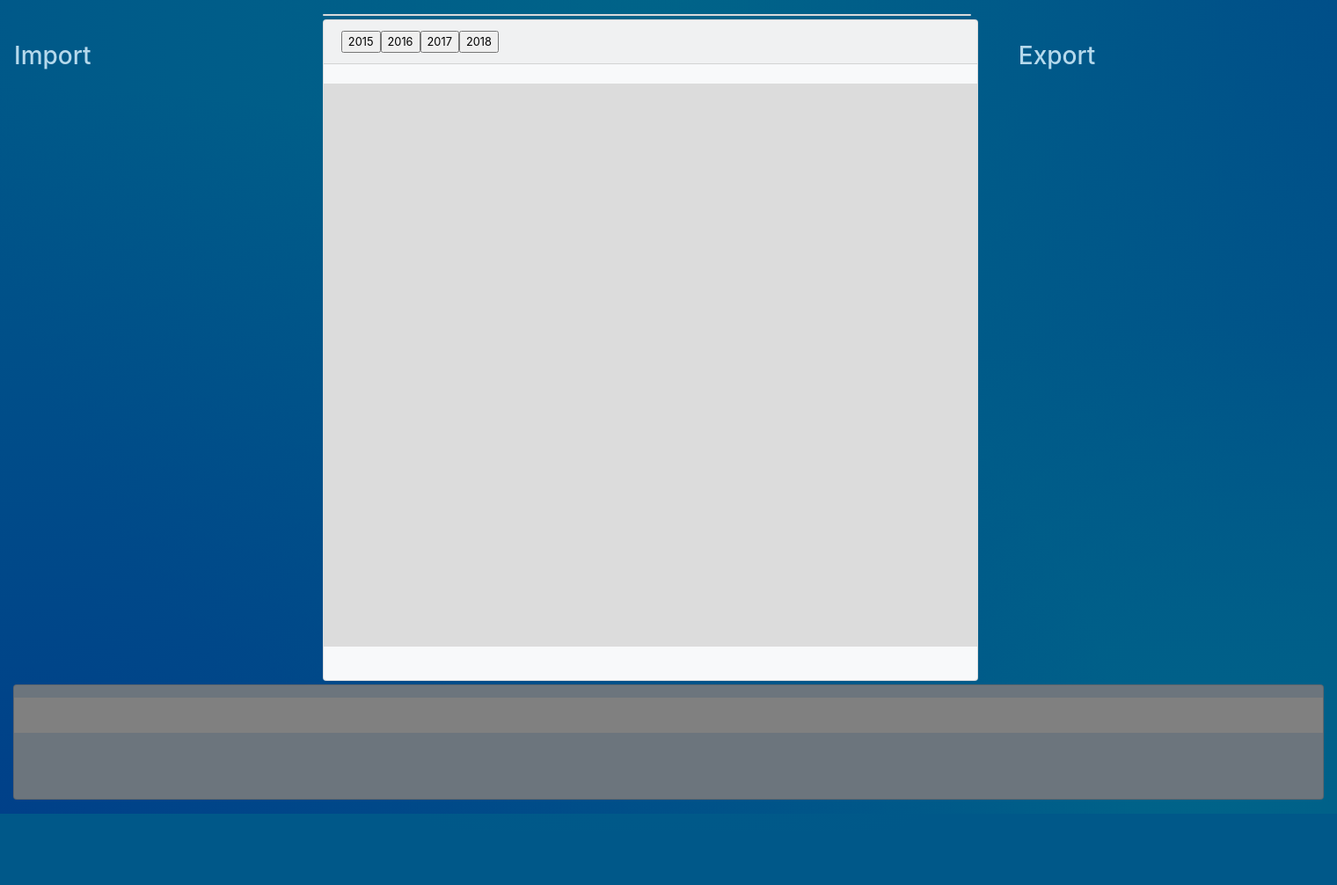
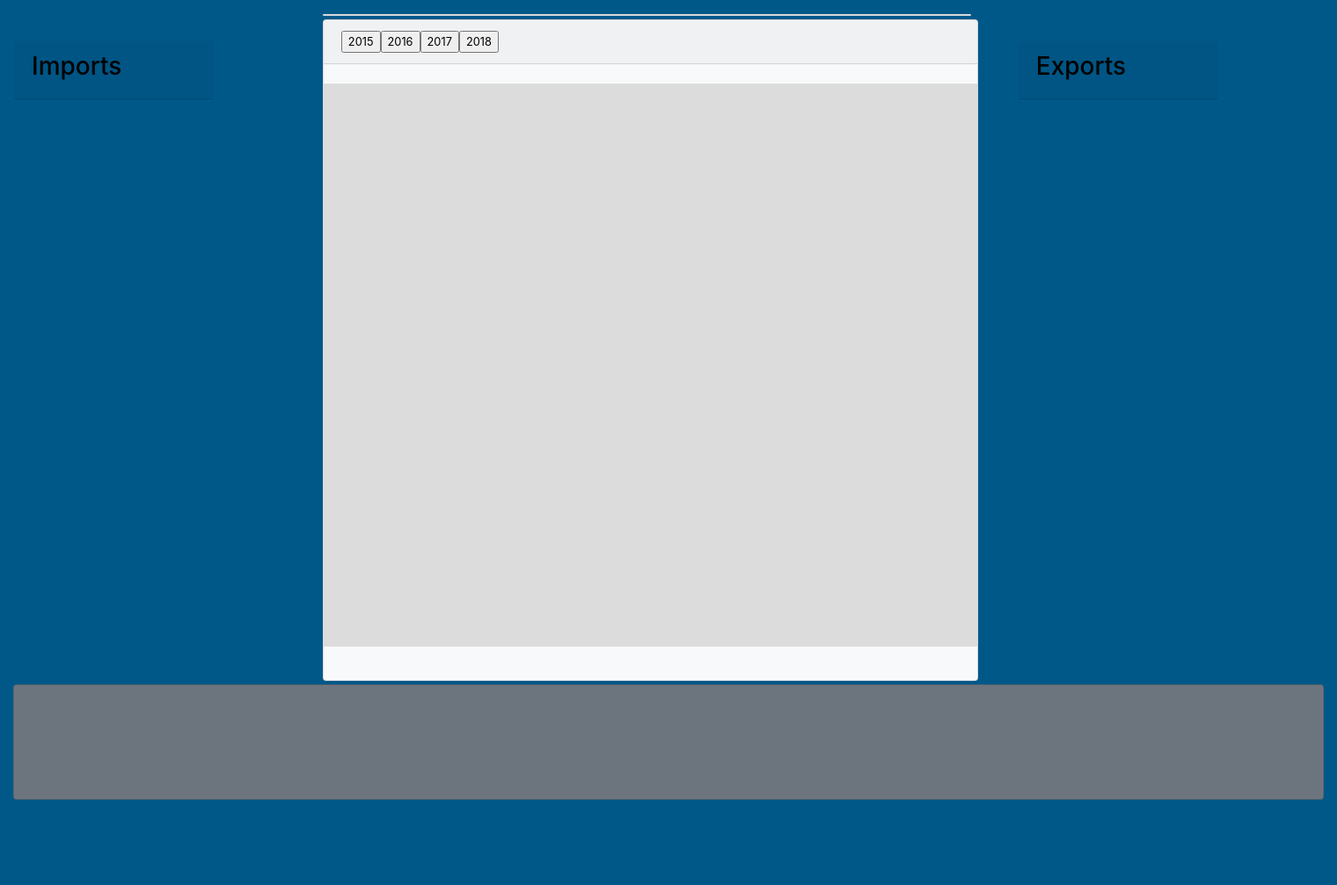
Before and after one commit to Sailendra-Mahapatra/Project2, a Flask app: page / in a window 1520 px wide; the page is wider, and only the part inside the window is pictured. Shown: the part 56-1062 px from the top of that part at 88% size. Run offline with Flask 2, Linux system fonts and the light colour scheme; data that the repository does not hold is empty; parts of the project's set-up code (start-up, migrations or seed data) failed here and were passed over; some libraries are stand-ins or nearby versions.

Commit message:
heroku push

```diff
--- a/static/css/style.css
+++ b/static/css/style.css
@@ -3,10 +3,10 @@
 } */
 body {
   background-color: #005889;
-background-image: radial-gradient(at 0 bottom,rgba(0, 54, 137, 0.7) 0,rgba(0, 54, 137, 0) 60%),radial-gradient(at 90% bottom,#006389 0,rgba(0, 99, 137, 0) 40%),radial-gradient(at 50% top,rgba(0, 111, 137, 0.6) 0,rgba(0, 111, 137, 0) 75%),radial-gradient(at right top,#004D89 0,rgba(0, 77, 137, 0) 57%);
+/* background-image: radial-gradient(at 0 bottom,rgba(0, 54, 137, 0.7) 0,rgba(0, 54, 137, 0) 60%),radial-gradient(at 90% bottom,#006389 0,rgba(0, 99, 137, 0) 40%),radial-gradient(at 50% top,rgba(0, 111, 137, 0.6) 0,rgba(0, 111, 137, 0) 75%),radial-gradient(at right top,#004D89 0,rgba(0, 77, 137, 0) 57%); */
 background-repeat: no-repeat;
 background-size: auto,auto,100% 1000px,100% 1000px;
-color: #B5D9EC;
+color: black
 }
 
 .card-header{
@@ -32,10 +32,10 @@
 } */
 
 .card-body{
-  padding-left:5%;
+  padding-left:3%;
   margin-top:1%;
   margin-bottom: 5%;
-  background-color: grey
+
 }
 
 ::-webkit-scrollbar {
@@ -61,7 +61,9 @@
   padding-bottom: 10%;
 }
 
-
+.legend {
+  font-size: 14px;
+}
 div.tooltip {
   position: absolute;
   text-align: center;
@@ -71,7 +73,7 @@
   padding: 2px;
   margin: 1px;
   font: 12px sans-serif;
-  background: lightsteelblue;
+  	background: grey;
   border: 0px;
   border-radius: 8px;
   pointer-events: none;
@@ -99,6 +101,7 @@
   }
   svg{
       text-align: center;
+      text-overflow: clip
 
   }
 
--- a/static/js/app.js
+++ b/static/js/app.js
@@ -4,9 +4,11 @@
 .append("div")
 .attr("class", "tooltip")
 .style("opacity", 0);
+
 function clicker(d){
   var svg = d3.select("#bars");
   svg.selectAll("svg").remove()
+
   buildBar("2018", d.data.HSC, "#bars")
 
 console.log(d)
@@ -39,7 +41,7 @@
 
 var container = d3.selectAll(renderloc)
 .append("svg")
-.attr("width", 600)
+.attr("width", 800)
 .attr("height", 600)
 
 
@@ -68,7 +70,11 @@
   if (data != null){
     d3.json("/exports/bars/"+bardate+"/"+hsc).then(function(data){
 console.log()
-
+d3.selectAll("input")
+.on("change", update)
+// console.log(data)
+function update(bardate = this.value){
+  console.log(bardate)}
       x.domain(data.map(function(d) { return parseTime(d.Period)}));
       y.domain([0, d3.max(data, function(d){return d.MoValue})])
 
@@ -86,8 +92,8 @@
       .append("text")
       .attr("fill", "#000")
       .attr("transform", "rotate(-90)")
-       .attr("x", -100)
-      .attr("y", -50)
+       .attr("x", -15)
+      .attr("y", -51)
       .attr("dy", "0.71em")
       .attr("text-anchor", "end")
       .style("font-size", "12px")
@@ -101,10 +107,10 @@
         // .style("text-decoration", "underline")
         .html("Commodity: "+Description+"<BR>  "+ (Period))
 
-      g.selectAll(".bar")
+  var bar=    g.selectAll(".bar")
       .data(data)
       .enter().append("rect")
-      .transition().duration(3000)
+     bar.transition().duration(1000)
       .delay( function(d,i) { return i * 200; })
       .attr("class", "bar")
       .attr("x", function (d) {
@@ -117,13 +123,13 @@
       .attr("height", function (d) {
           return  height-y(Number(d.MoValue));
       })
-      .on("mouseover", function(d){tooltip.transition()
+     bar.on("mouseover", function(d){tooltip.transition()
         .duration(200)
         .style("opacity", 9);
         tooltip.html("Monthly Value:<BR><strong>$ "+(d.MoValue/1e6).toLocaleString('en', {useGrouping:true})+" Million")
           .style("left", (d3.event.pageX)+ "px")
           .style("top", (d3.event.pageY - 100) + "px")})
-          .on("mouseout", function(d) {
+       bar.on("mouseout", function(d) {
         tooltip.transition()
             .duration(500)
             .style("opacity", 0);
@@ -336,7 +342,7 @@
 function buildPie(piedate, inout, renderloc){
   // margin
   var margin = {top: 50, right: 50, bottom: 50, left: 50},
-      width = 400 - margin.right - margin.left,
+      width = 600 - margin.right - margin.left,
       height = 400 - margin.top - margin.bottom,
       radius = 150;
 
@@ -368,7 +374,7 @@
   // import data
   d3.json(inout+"/pie/"+piedate).then(function(data) {
       d3.selectAll("input")
-        .on("change", update)
+        .on("change", Pieupdate)
         // console.log(data)
 
       data.forEach(function(d){
@@ -377,7 +383,7 @@
           d.Description = d.Description
           d.data
       });
-     function update(piedate = this.value){
+     function Pieupdate(piedate = this.value){
         console.log(piedate)}
 //Pie Slices
     var g = svg.selectAll(".arc")
@@ -399,7 +405,7 @@
     // append path
     g.append("path")
         .attr("d", arc)
-        .style("fill", function(d) { return color(d.data.HSC); })
+        .style("fill", function(d, i) { return color(d.data.HSC); })
         .on("click",function(d) { clicker(d) })
 
       // transition
@@ -415,9 +421,23 @@
         .duration(2000)
       .attr("transform", function(d) { return "translate(" + labelArc.centroid(d) + ")"; })
         .attr("dy", ".35em")
-        .text(function(d) { return (d.data.total/1e9).toLocaleString('en', {useGrouping:true})+" Billion" })
+        .text(function(d) { return (d.data.total/1e9).toLocaleString('en', {useGrouping:true})+" Billion"+"\n"})
+
+
+        svg.append('g')
+  .attr('class', 'legend')
+  .selectAll('text')
+  .data(data)
+  .enter()
+  .append('g')
+  .append('text')
+  .text(function(d){return (d.Description).split("", 2)})
+  .attr('fill', function(d, i) { return color(i); })
+          .attr('y', function(d, i) { return 20 * (i + 1); })
+          .attr('x', 50)
 
   });
+
 
   // Helper function for animation of pie chart and donut chart
   function tweenPie(b) {
--- a/templates/index.html
+++ b/templates/index.html
@@ -62,9 +62,9 @@
 
         <!--selector-->
 
-        <div class ="cards col-md-2" id= "import-pie">
-            <h3>Import</h3>
-
+        <div class ="cards col-md-2" >
+            <div class="card-header"> <h3>Imports</h3> </div>
+            <div class="card-body" id= "import-pie"></div>
             <!-- <div class="card text-black bg-light mt-3 mb-1 mr-3"  style="max-width:100%;">
                 <div class="card-body" > </div>
             </div>  -->
@@ -91,8 +91,9 @@
             </div>
         </div>
           <!--END Charterers Stats-->
-          <div class ="cards col-md-2" id="export-pie">
-              <h3 style=”color:white>Export</h3>
+          <div class ="cards col-md-2">
+            <div class="card-header"> <h3>Exports</h3> </div>
+             <div class= "card-body" id="export-pie"></div>
 
             <!-- <div class="card mt-3 mb-3 pr-3 mr-2"  style="max-width:100%;">
                 <div class = "card-body " ></div>
```
